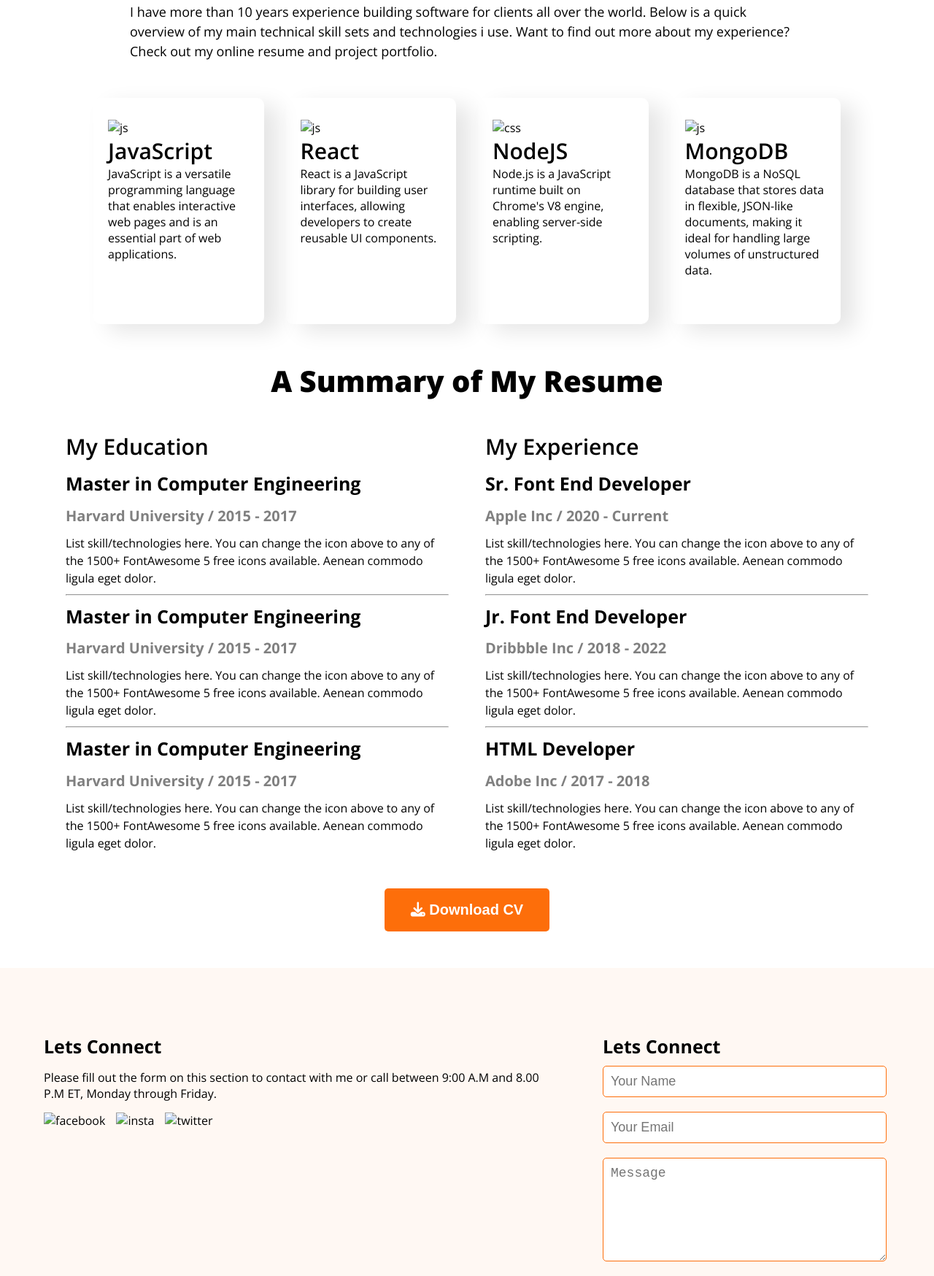
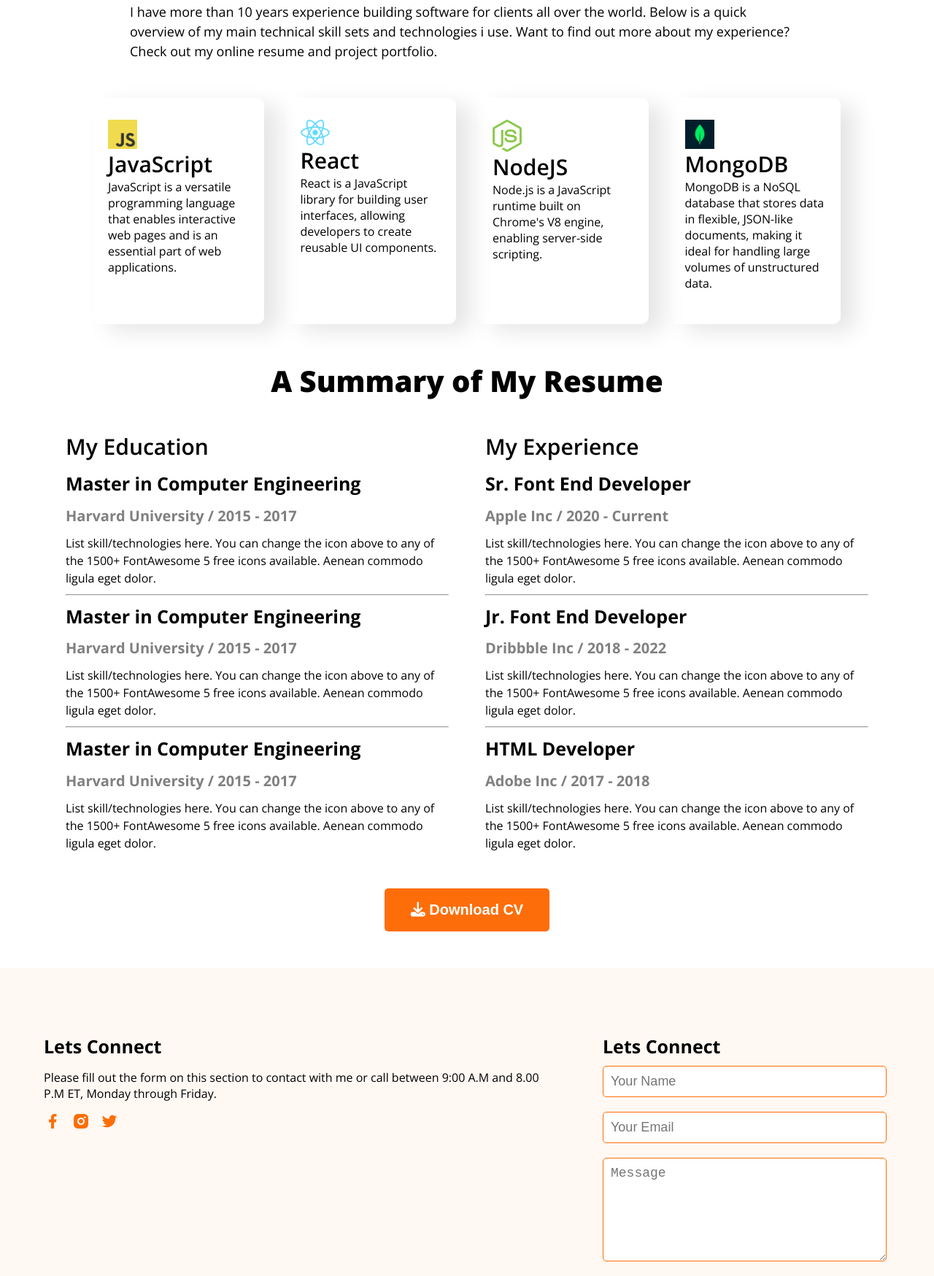
Before and after one commit to diptajeet25/Responsive-Portfolio, a plain HTML site: page index.html in a window 1280 px wide. Shown: the part 1334-3082 px from the top of the page at 73% size. Drawn offline with nearby package versions, Linux system fonts and the light colour scheme; the site is published under a folder, as on GitHub Pages, so addresses that start at the root find nothing.

Commit message:
3rd commit

```diff
--- a/index.html
+++ b/index.html
@@ -74,22 +74,22 @@ Check out my online resume and project portfolio.</p>
 </div>
 <div id="skills2">
 <div class="skillitem">
-    <img src="/icons/js.png" alt="js" class="skill-img">
+    <img src="./icons/js.png" alt="js" class="skill-img">
     <h3>JavaScript</h3>
     <p>JavaScript is a versatile programming language that enables interactive web pages and is an essential part of web applications.</p>
 </div>
 <div class="skillitem">
-    <img src="/icons/react.png" alt="js" class="skill-img">
+    <img src="./icons/react.png" alt="js" class="skill-img">
     <h3>React</h3>
     <p>React is a JavaScript library for building user interfaces, allowing developers to create reusable UI components.</p>
 </div>
 <div class="skillitem">
-    <img src="/icons/nodejs.png" alt="css" class="skill-img">
+    <img src="./icons/nodejs.png" alt="css" class="skill-img">
     <h3>NodeJS</h3>
     <p>Node.js is a JavaScript runtime built on Chrome's V8 engine, enabling server-side scripting.</p>
     </div>
 <div class="skillitem">
-    <img src="/icons/mongo.png" alt="js" class="skill-img">
+    <img src="./icons/mongo.png" alt="js" class="skill-img">
     <h3>MongoDB</h3>
     <p>MongoDB is a NoSQL database that stores data in flexible, JSON-like documents, making it ideal for handling large volumes of unstructured data.</p>
 </div>
@@ -168,9 +168,9 @@ commodo ligula eget dolor.</p>
     <p class="edutitle4">  Please fill out the form on this section to contact with me or call between
 9:00 A.M and 8.00 P.M ET, Monday through Friday.</p>
 <div id="logo-bootom">
-    <img src="/icons/facebook.png" alt="facebook" class="logo-img">
-    <img src="/icons/insta.png" alt="insta" class="logo-img">
-    <img src="/icons/twitter.png" alt="twitter" class="logo-img">
+    <img src="./icons/facebook.png" alt="facebook" class="logo-img">
+    <img src="./icons/insta.png" alt="insta" class="logo-img">
+    <img src="./icons/twitter.png" alt="twitter" class="logo-img">
 </div>
     </div>
 <div id="footer2">
```
